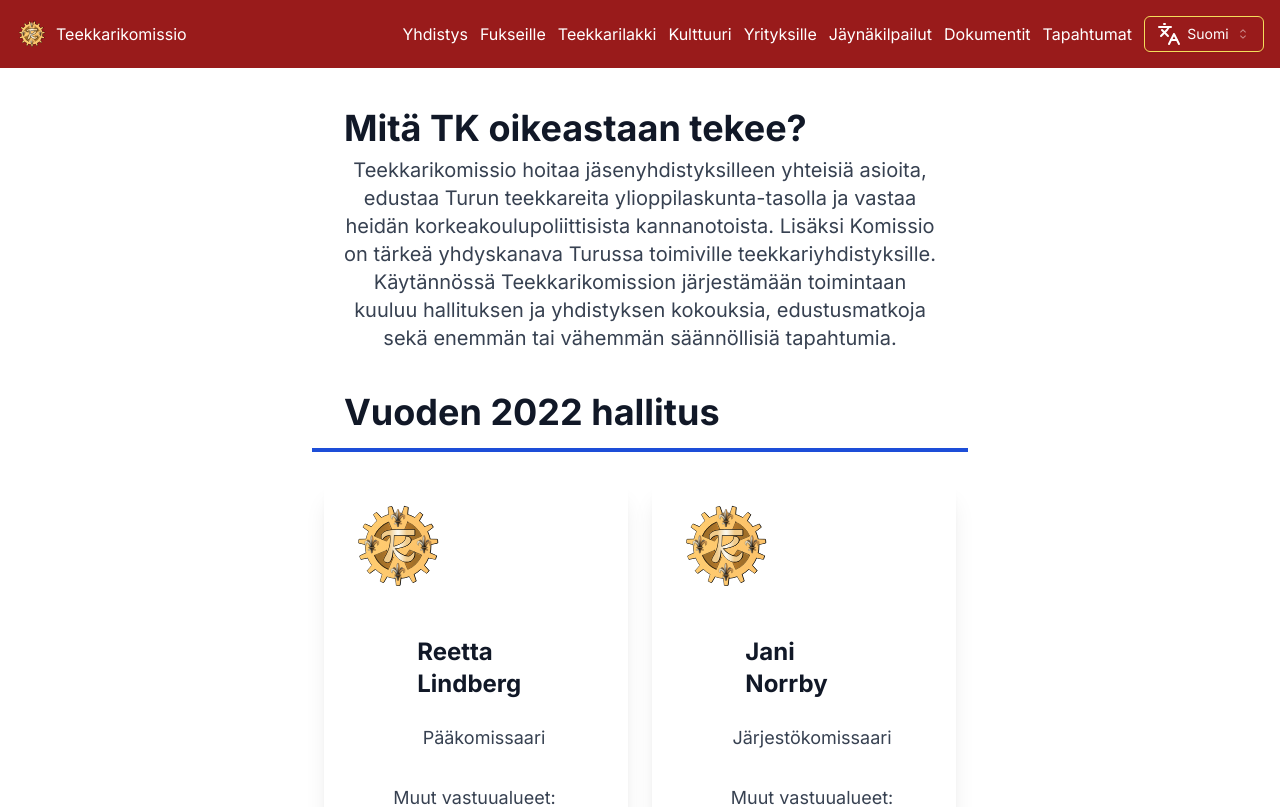
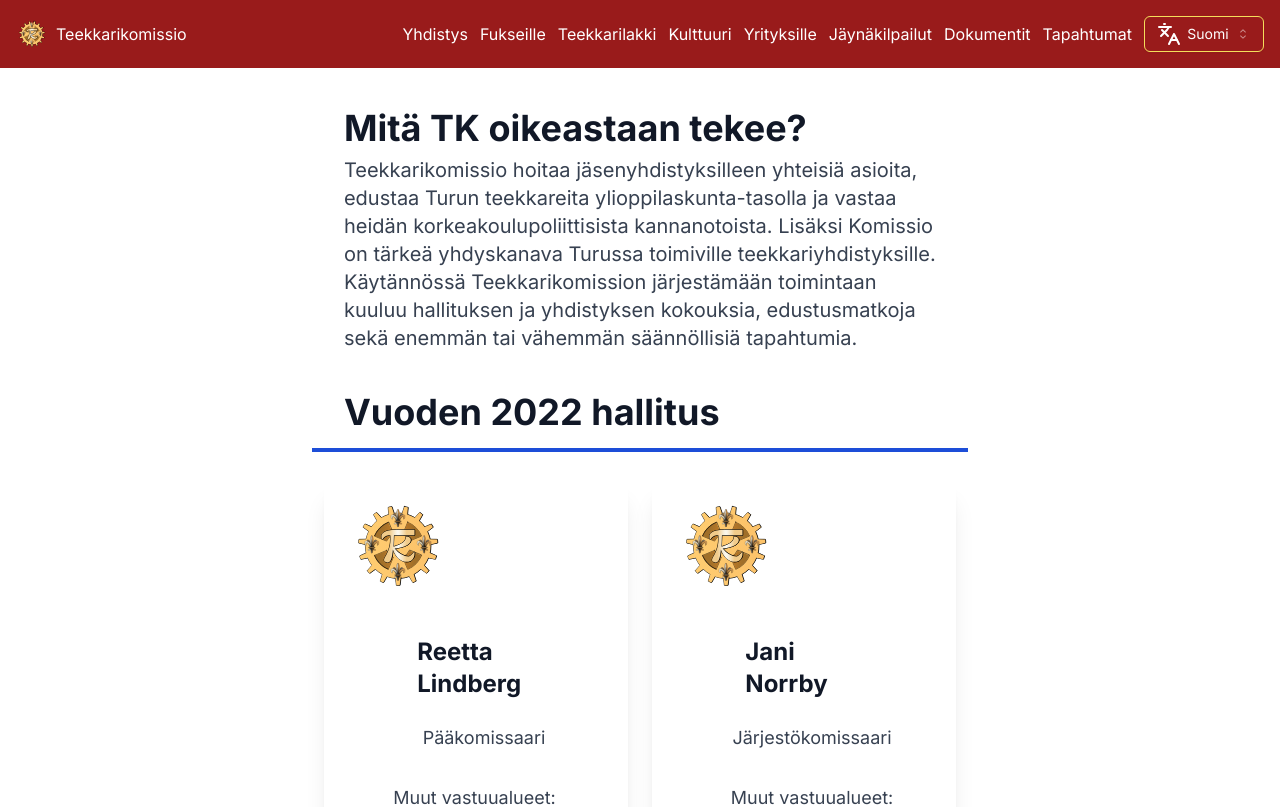
Before and after one commit to Teekkarikomissio/teekkarikomissio.fi, a Next.js app: page /fi/yhdistys in a window 1280 px wide. Shown: the top 807 px of the page. Built offline with nearby package versions, Linux system fonts and the light colour scheme.

Commit message:
Didn't like justify-centered text

```diff
--- a/components/Typography.js
+++ b/components/Typography.js
@@ -13,7 +13,7 @@ export const H3 = ({ children }) => {
 };
 
 export const LongText = ({ children }) => {
-  return <p className="text-gray-700 text-base sm:text-lg md:text-xl mb-8 mx-4 sm:mx-6 md:mx-8 break-words text-justify sm:text-left md:text-center">{children}</p>;
+  return <p className="text-gray-700 text-base sm:text-lg md:text-xl mb-8 mx-4 sm:mx-6 md:mx-8 break-words text-left">{children}</p>;
 };
 
 export const ShortText = ({ children }) => {
```
